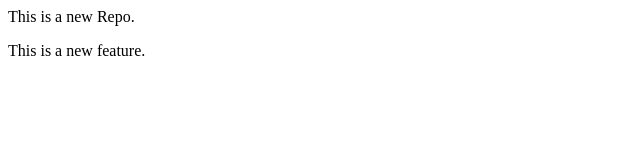
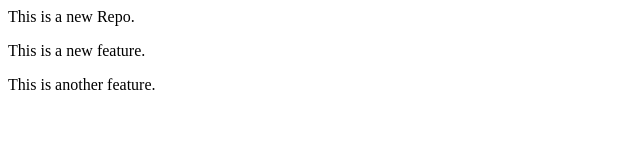
Before and after one commit to shreyasmalvadkar201-create/Local_Repo, a plain HTML site: page index.html in a window 1280 px wide. Shown: the whole page, without its empty margins (0-640 px from the left). Drawn offline with Linux system fonts and the light colour scheme.

Commit message:
Add new feature

```diff
--- a/index.html
+++ b/index.html
@@ -1,2 +1,3 @@
 <p>This is a new Repo.</p>
 <p>This is a new feature.</p>
+<p>This is another feature.</p>
```
Also changed, not shown: practice.html (added, +1 -0 lines).
